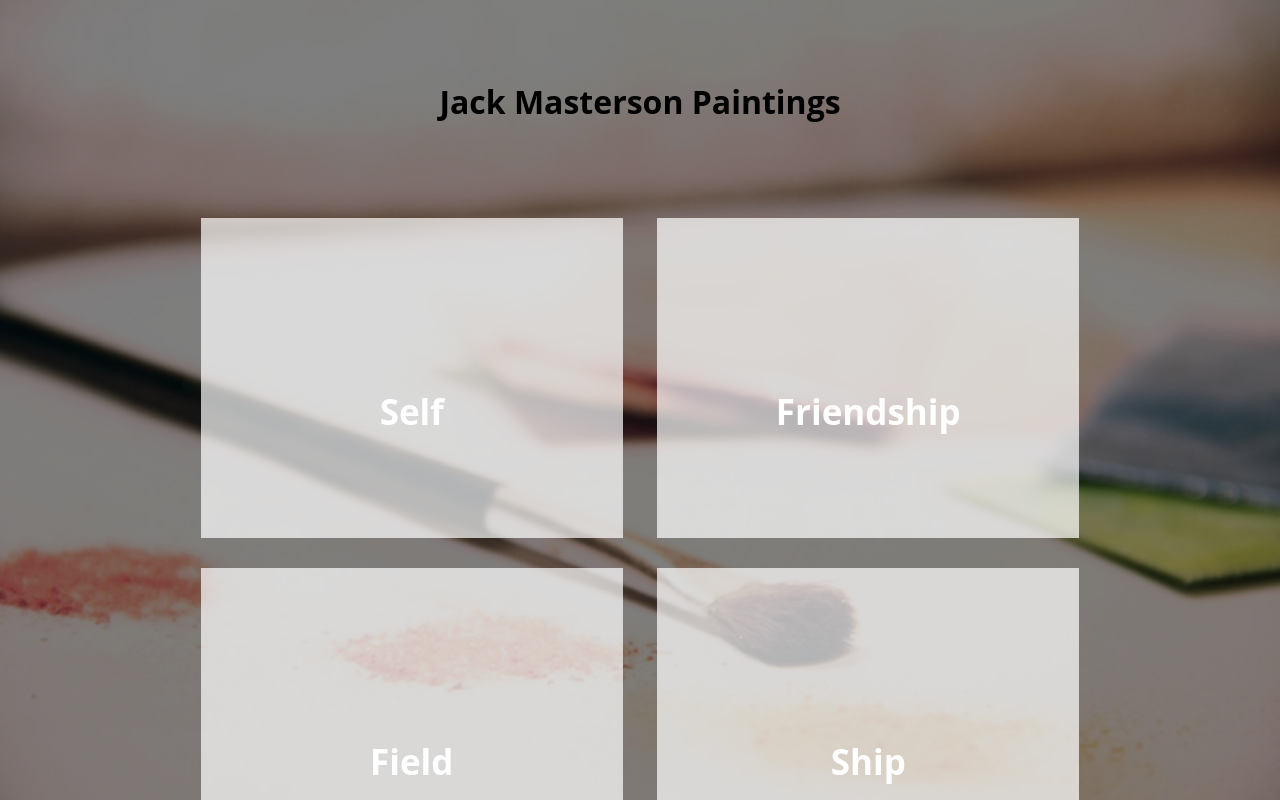
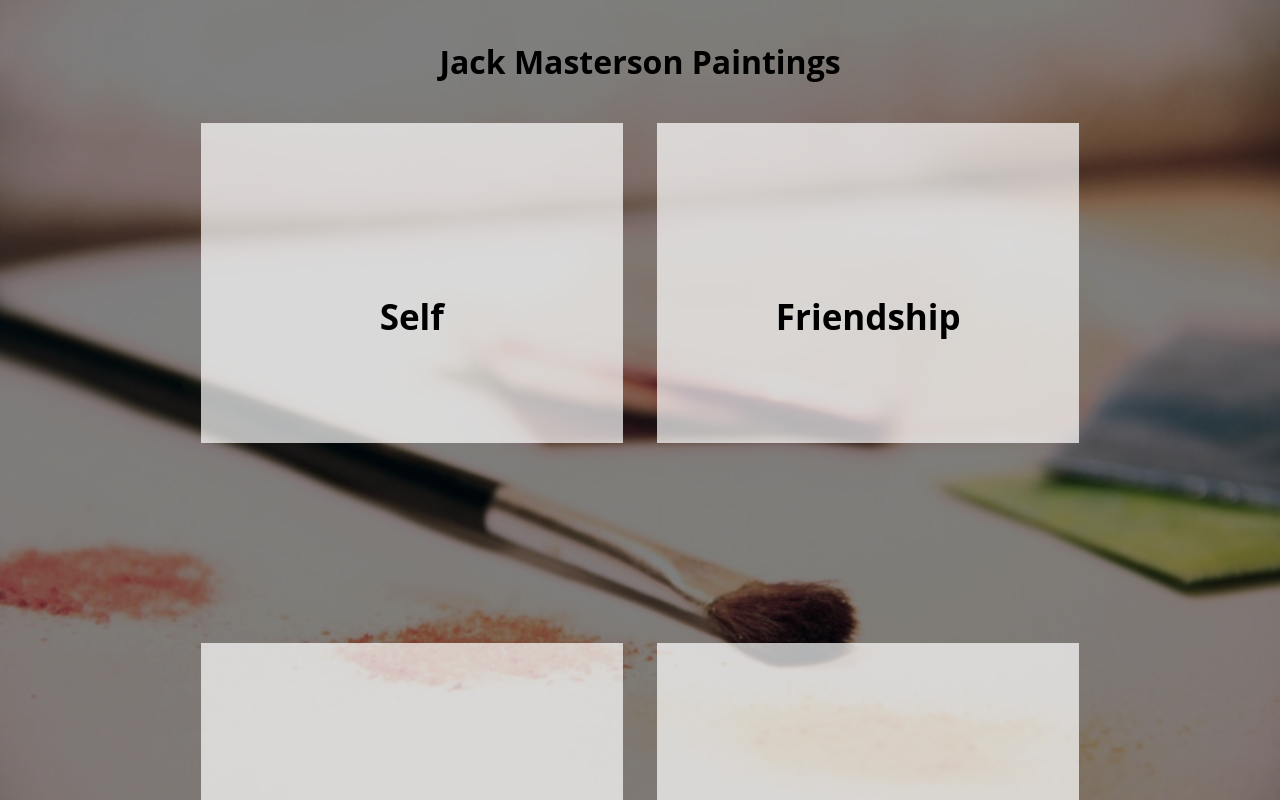
Before and after one commit to jackmasterson/artistic, a plain HTML site: page app/index.html in a window 1280 px wide. Drawn offline with Linux system fonts and the light colour scheme; files whose address does not match are found by name.

Commit message:
Fix viewport

```diff
--- a/app/index.html
+++ b/app/index.html
@@ -9,7 +9,7 @@
 	<!--endbuild-->
 </head>
 <body>
-	<div class="splash darken">
+	<div class="splash">
 		<h1 class="dark-again">Jack Masterson Paintings</h1>
 		<div class="darken" data-bind="foreach: model.paintings">
 			<div class="shader" data-bind="event: { mouseover: showPaintings.init }">
--- a/app/js/script.js
+++ b/app/js/script.js
@@ -63,7 +63,7 @@ var showPaintings = {
 
 			$(that.jClass).animate({
 				opacity: 1
-			});
+			}, 'fast');
 			$(that.jClass).show();
 		})
 
--- a/app/scss/style.scss
+++ b/app/scss/style.scss
@@ -28,8 +28,9 @@ body {
 	background-color: rgba(255,255,255,0.7);
 	padding: 10px;
 	display: inline-block;
-	color: white;
 	margin: 15px;
+	margin-bottom: 25vh;
+	margin-top: 0;
 }
 
 .mainImg {
@@ -55,5 +56,5 @@ body {
 .dark-again {
 	background-color: rgba(0,0,0,0.5);
 	margin: 0;
-	padding: 10vh
+	padding: 5vh;
 }
```
Also changed, not shown: app/css/style.css.
